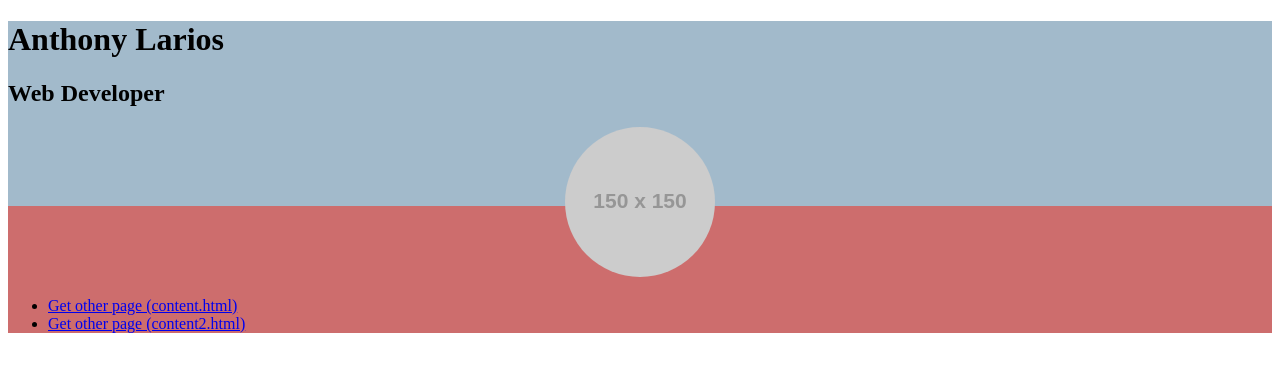
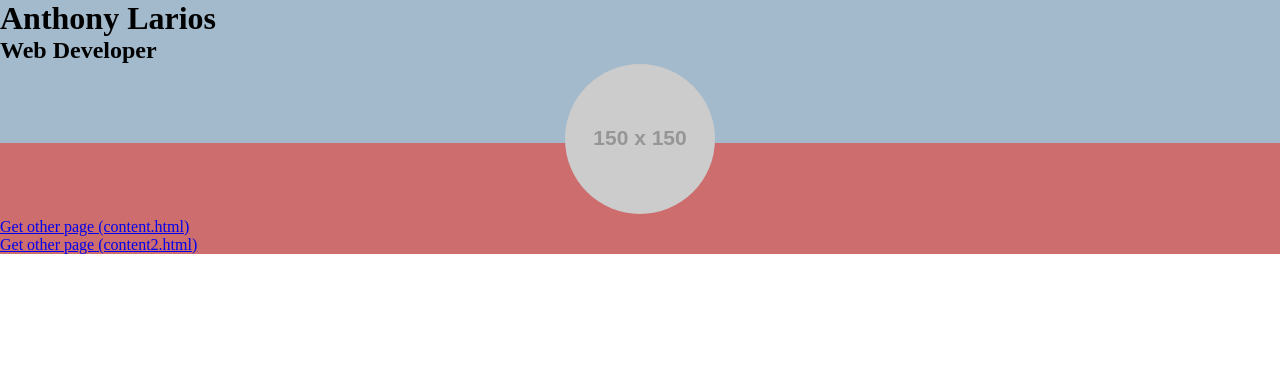
Before and after one commit to AnthonyLarios/portfolio, a plain HTML site: page index.html in a window 1280 px wide. Drawn offline with Linux system fonts and the light colour scheme.

Commit message:
Add reset styles

```diff
--- a/sass/0-global/_global_dir.sass
+++ b/sass/0-global/_global_dir.sass
@@ -1 +1,2 @@
 @import "helpers"
+@import "reset"
--- /dev/null
+++ b/sass/0-global/_reset.sass
@@ -0,0 +1,10 @@
+body,
+header, nav, main, section, article, aside, footer,
+div, h1, h2, h3, p, ul, li
+    padding: 0
+    margin: 0
+    display: block
+    box-sizing: border-box
+
+li
+    list-style: none
```
Also changed, not shown: css/main.css, 1 other file.
